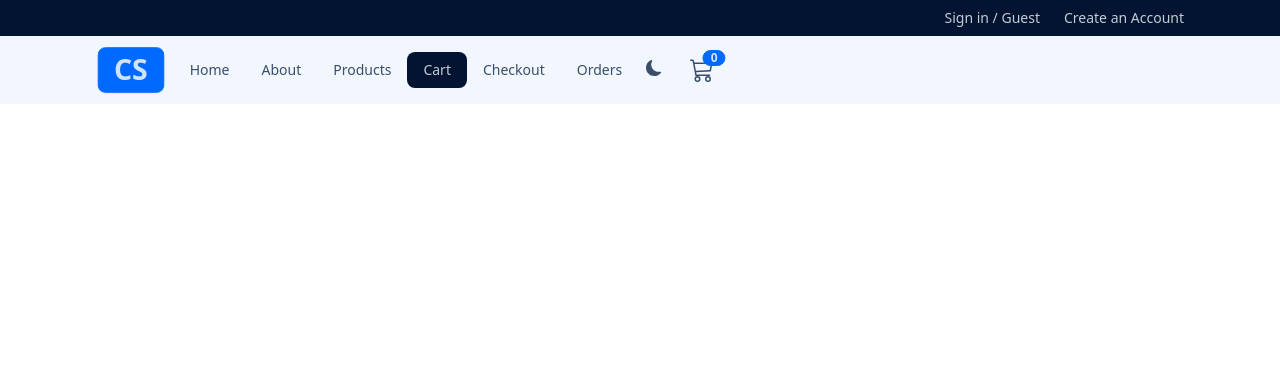
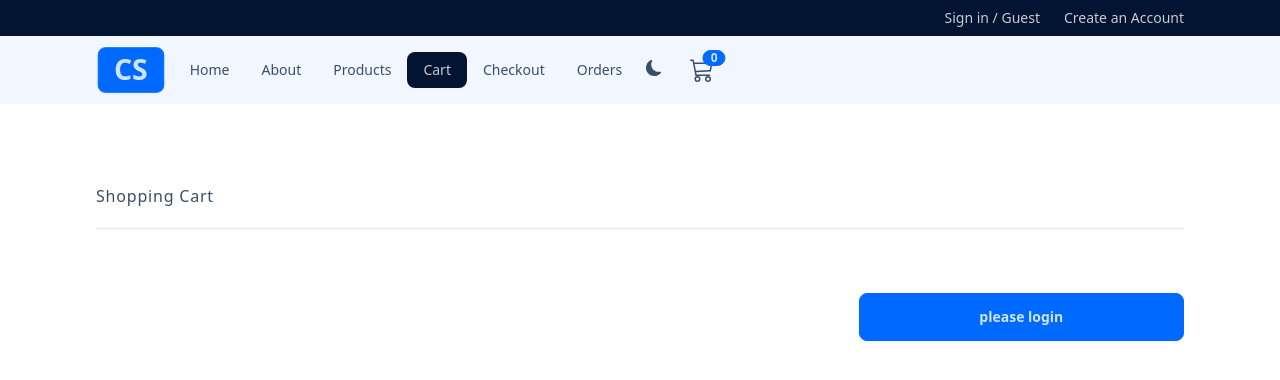
Before and after one commit to CR7sewey/comfy-store-react, a React (Vite) app in the folder vite-project/: page /cart in a window 1280 px wide. Shown: the top 380 px of the page. Built offline with nearby package versions, Linux system fonts and the light colour scheme.

Commit message:
Cart - initial setup

```diff
--- /dev/null
+++ b/vite-project/src/Components/CartItemsList.jsx
@@ -0,0 +1,7 @@
+import React from "react";
+
+const CartItemsList = () => {
+  return <div></div>;
+};
+
+export default CartItemsList;
--- /dev/null
+++ b/vite-project/src/Components/CartTotals.jsx
@@ -0,0 +1,7 @@
+import React from "react";
+
+const CartTotals = () => {
+  return <div></div>;
+};
+
+export default CartTotals;
--- a/vite-project/src/Pages/Cart.jsx
+++ b/vite-project/src/Pages/Cart.jsx
@@ -1,7 +1,36 @@
 import React from "react";
+import { useSelector } from "react-redux";
+import SectionTitle from "../Components/SectionTitle";
+import ProductsGrid from "../Components/ProductsGrid";
+import CartItemsList from "../Components/CartItemsList";
+import CartTotals from "../Components/CartTotals";
+import { Link } from "react-router-dom";
 
 const Cart = () => {
-  return <div></div>;
+  const user = false;
+
+  return (
+    <div>
+      <SectionTitle text="Shopping Cart" />
+      <div className="mt-8 grid gap-8 lg:grid-cols-12">
+        <div className="lg:col-span-8">
+          <CartItemsList />
+        </div>
+        <div className="lg:col-span-4 lg:pl-4">
+          <CartTotals />
+          {user ? (
+            <Link to="/checkout" className="btn btn-primary btn-block mt-8">
+              Proceed to checkout
+            </Link>
+          ) : (
+            <Link to="/login" className="btn btn-primary btn-block mt-8">
+              please login
+            </Link>
+          )}
+        </div>
+      </div>
+    </div>
+  );
 };
 
 export default Cart;
```
Also changed, not shown: 1 other file (tests, documents, lock files or other folders).
